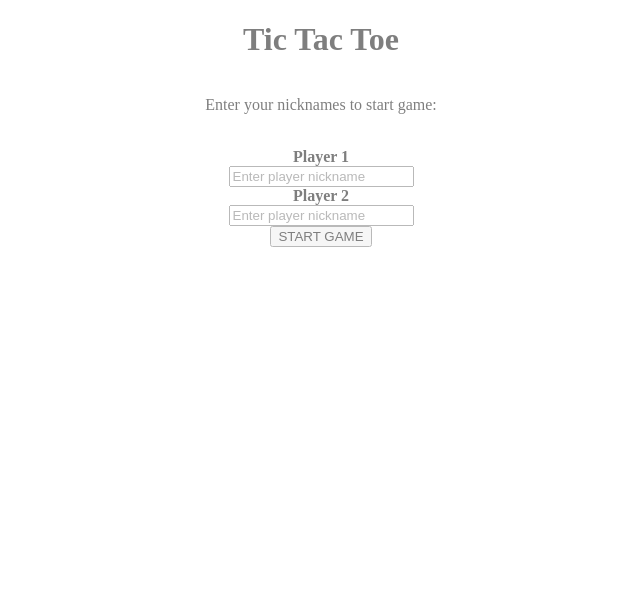
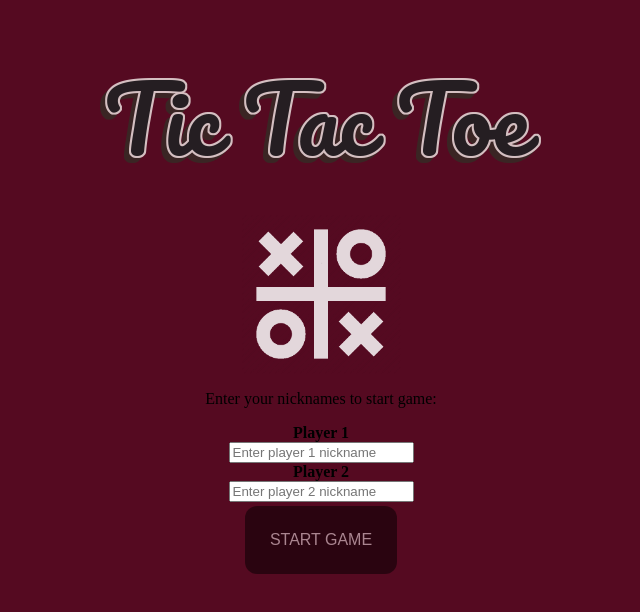
Before and after one commit to szniemiec/tic-tac-toe-codecool, a plain HTML site: page Views/index.html in a window 1280 px wide. Shown: the whole page, without its empty margins (319-959 px from the left). Drawn offline with Linux system fonts and the light colour scheme.

Commit message:
Add logo, colors

```diff
--- a/Public/css/welcome_page_style.css
+++ b/Public/css/welcome_page_style.css
@@ -1,6 +1,5 @@
 body {
-    background-color: ;
-    opacity: 0.5;
+    background-color: #550A21;
 }
 
 /* body:hover {
@@ -15,6 +14,8 @@ h1 {
     display: flex;
     justify-content: center;
     position: relative;
+    opacity: 0.9;
+    margin-bottom: 0em;
 }
 
 .playerNickname {
@@ -24,8 +25,37 @@ h1 {
     flex-direction: column;
 }
 
-/* .image {
-    display:inline-block;
-    margin: 0 auto;
+.image {
+    display: block;
+    margin-top: 0em;
+    margin-left: auto;
+    margin-right: auto;
     justify-items: center;
+    align-items: center;
+    width: 10em;
+    size: 10em;
+    opacity: 0.84;
+}
+
+.startGameButton {
+    background-color: black;
+    border: none;
+    color: white;
+    padding: 25px;
+    text-align: center;
+    text-decoration: none;
+    display: inline-block;
+    font-size: 16px;
+    margin: 4px 2px;
+    border-radius: 12px;
+    border-color: white;
+    opacity: 0.5;
+      }
+
+.startGameButton:hover {
+    opacity: 1.0;
+}
+
+/* .playerLabels {
+    border-radius: 12px;
 } */
--- a/Views/index.html
+++ b/Views/index.html
@@ -9,17 +9,19 @@
 <body>
     <div class="container">
         <div class="header">
-            <h1>Tic Tac Toe </h1>
-            <!-- <img src="..\Images\tic_tac_toe-512.png" class="image"> -->
+            <h1><img src="..\Images\coollogo_com-89251216.png"></h1>
+            <img src="..\Images\kolkokrzyzyk.png" class="image">
         <div class="playerNickname">
             <p>Enter your nicknames to start game: </p>
-            <br>
+
+
             <label for="player1"><b>Player 1</b></label>
-            <input type="text" placeholder="Enter player nickname" name="nickname" required>
+            <input type="text" placeholder="Enter player 1 nickname" name="nickname" required>
             <label for="player2"><b>Player 2</b></label>
-            <input type="text" placeholder="Enter player nickname" name="nickname" required>
+            <input type="text" placeholder="Enter player 2 nickname" name="nickname" required>
+
             <button class=startGameButton> START GAME</button>
-        </div>
+
         </div>
 
     </div>
```
Also changed, not shown: Images/coollogo_com-89251216.png (added), Images/kolkokrzyzyk.png (added).
